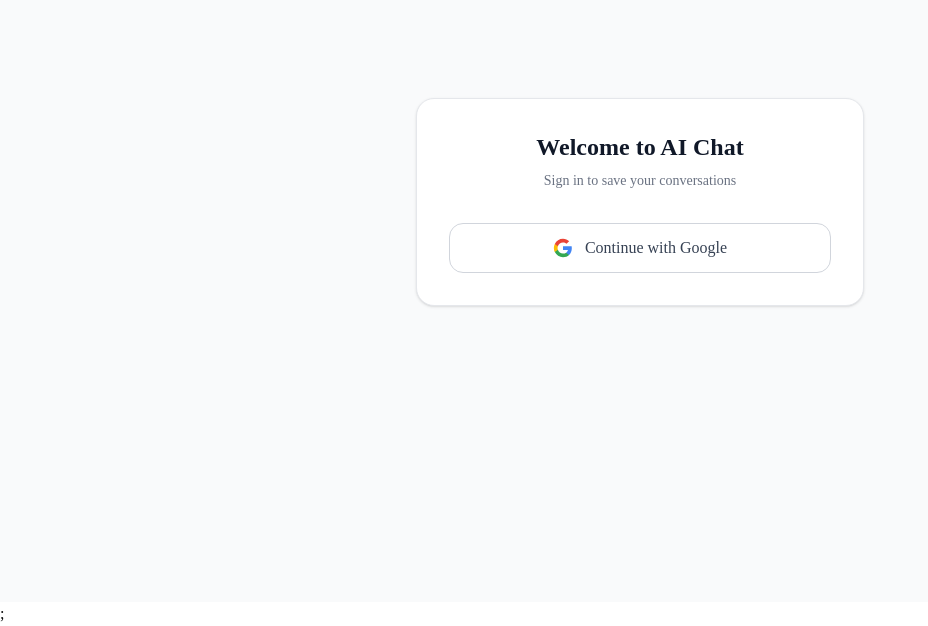
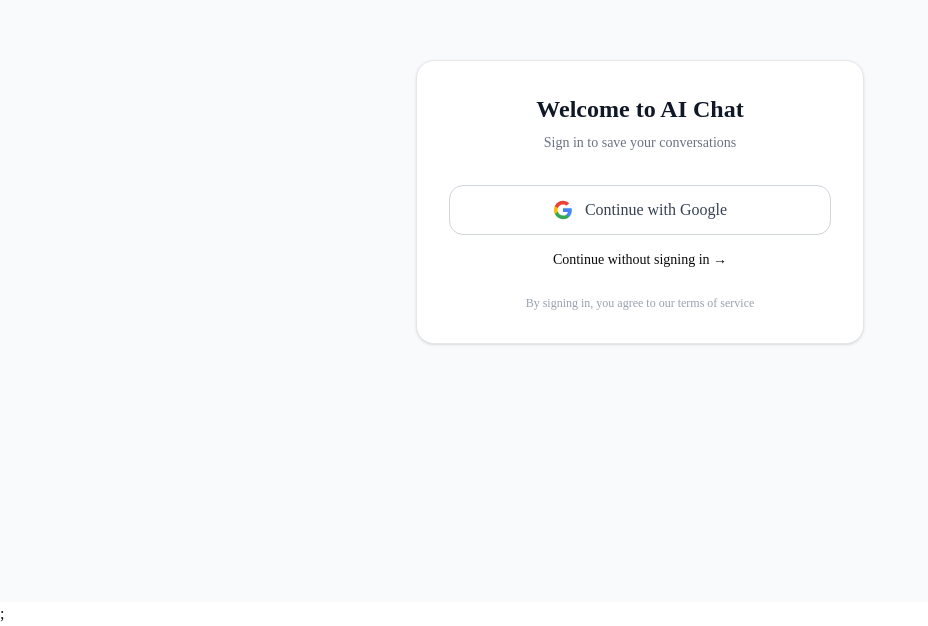
Before and after one commit to abdullah-shamim-2004/AI-Chat, a Next.js app: page /login in a window 1280 px wide. Shown: the part 198-824 px from the top of the page, without its empty margins (0-928 px from the left). Built offline with nearby package versions, Linux system fonts and the light colour scheme; no server answers.

Commit message:
feat(back_button) : Add back button on the login page.

```diff
--- a/src/app/(auth)/login/page.tsx
+++ b/src/app/(auth)/login/page.tsx
@@ -1,5 +1,6 @@
 import { signIn } from "@/lib/auth";
-import { redirect } from 'next/navigation';
+import Link from "next/link";
+import { redirect } from "next/navigation";
 import React from "react";
 
 const loginpage = () => {
@@ -47,6 +48,16 @@
             Continue with Google
           </button>
         </form>
+        {/* Back Button */}
+        <div className="text-center mt-3">
+          <Link className="text-sm " href="/">
+            Continue without signing in →{" "}
+          </Link>
+        </div>
+        {/* Footer */}
+        <p className="text-center text-xs text-gray-400 mt-6">
+          By signing in, you agree to our terms of service
+        </p>
       </div>
     </div>
   );
```
